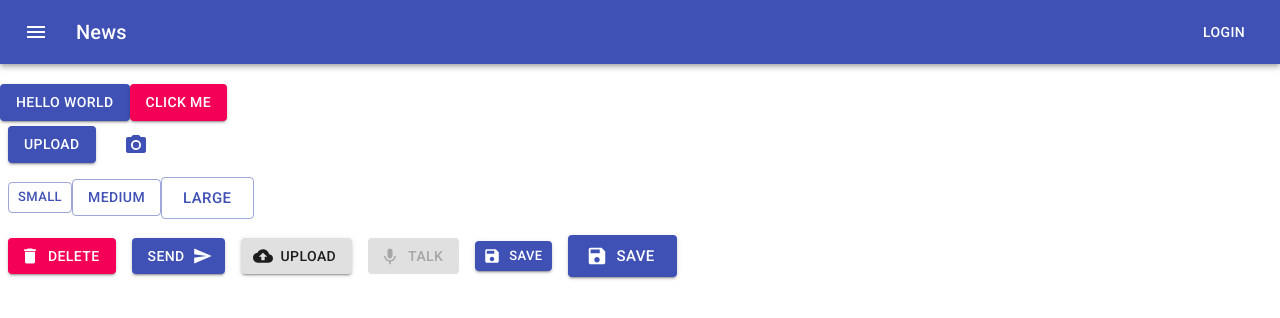
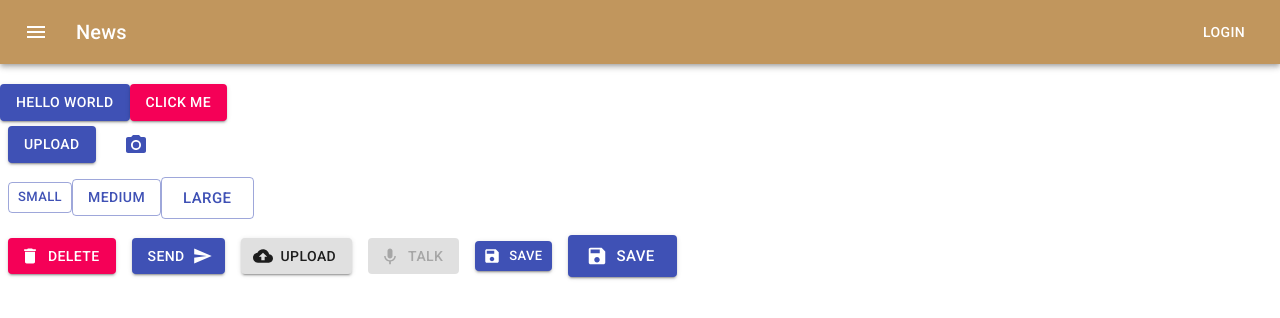
Before and after one commit to sajid-munawar/demo-material-ui, a React (Create React App) app: page / in a window 1280 px wide. Shown: the top 318 px of the page. Built offline with nearby package versions, Linux system fonts and the light colour scheme.

Commit message:
set menu bar color by adding a class in makeStyle hook

```diff
--- a/src/App.css
+++ b/src/App.css
@@ -1,3 +1,3 @@
 .buton {
-  background-color: yellow;
+  background-color:rgb(26, 194, 130) ;
 }
--- a/src/App4.js
+++ b/src/App4.js
@@ -17,6 +17,9 @@ const useStyles = makeStyles((theme) => ({
   title: {
     flexGrow: 1,
   },
+  barColor: {
+      backgroundColor: "rgb(193, 150, 93)"
+  }
 }));
 
 export default function ButtonAppBar() {
@@ -24,7 +27,7 @@ export default function ButtonAppBar() {
 
   return (
     <div className={classes.root}>
-      <AppBar position="static">
+      <AppBar position="static" className={classes.barColor}>
         <Toolbar>
           <IconButton edge="start" className={classes.menuButton} color="inherit" aria-label="menu">
             <MenuIcon />
```
